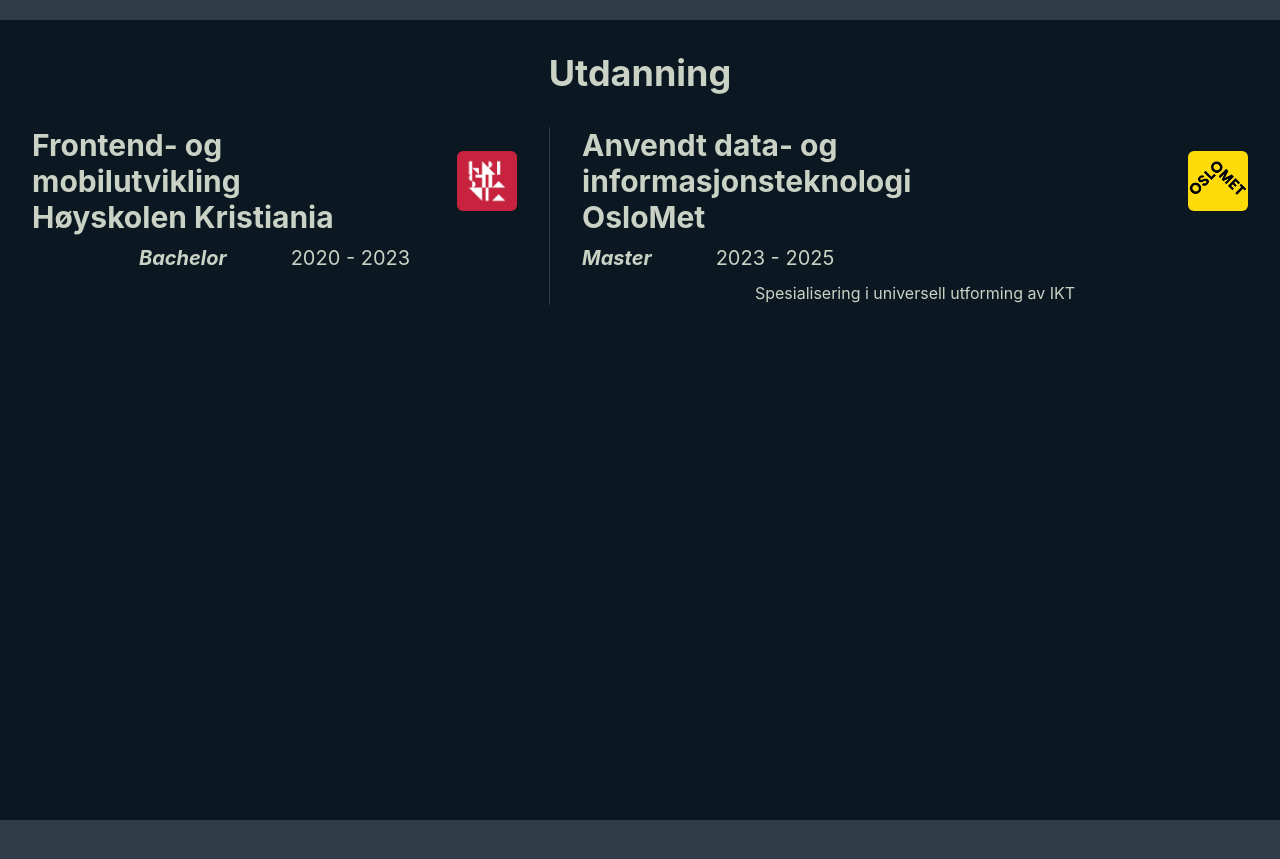
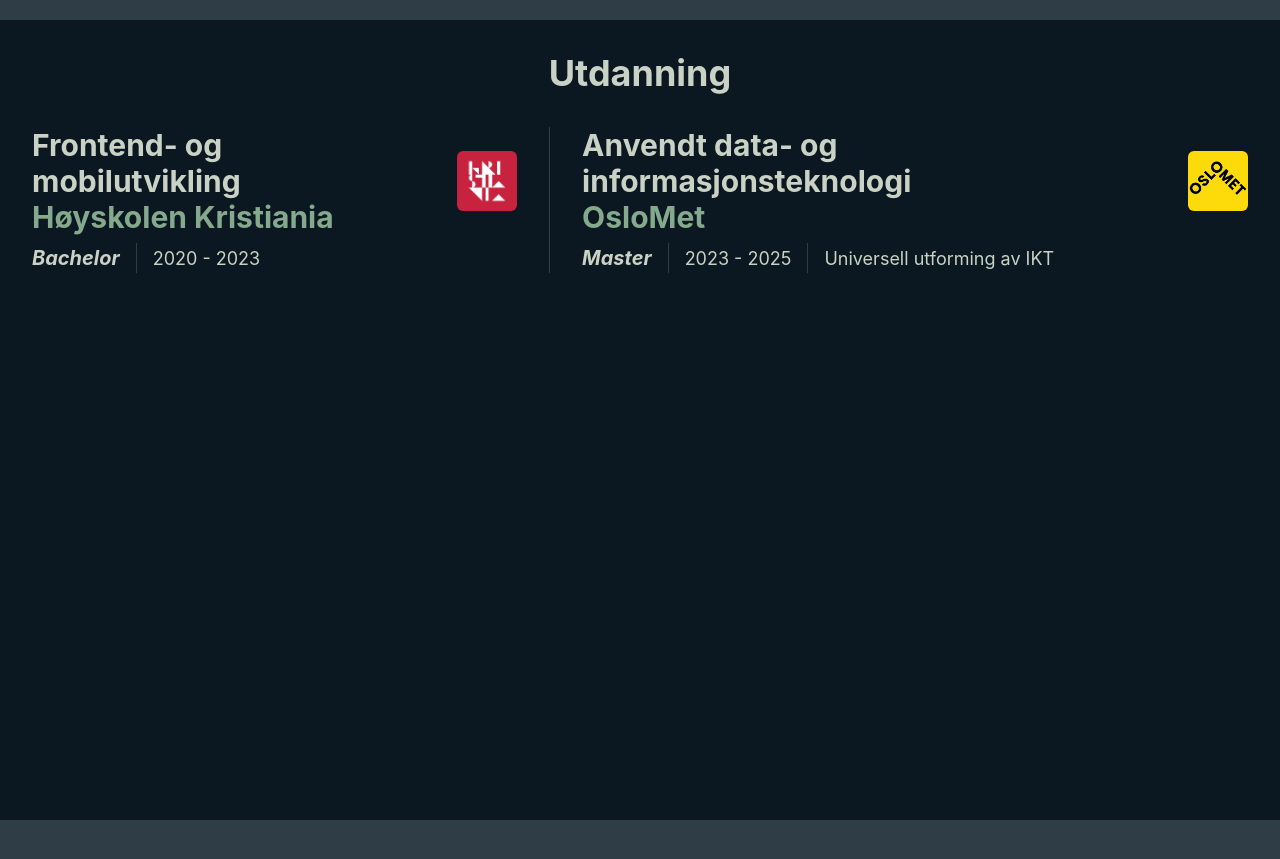
Before and after one commit to PetterTSaatvedt/portfolio, a React (Create React App) app: page / in a window 1280 px wide. Shown: the part 780-1639 px from the top of the page. Built offline with nearby package versions, Linux system fonts and the light colour scheme.

Commit message:
Styling and layout adjustments (education)

```diff
--- a/src/components/EducationSection.js
+++ b/src/components/EducationSection.js
@@ -26,27 +26,31 @@
             >
                 <Box>
                     <VStack>
-                        <HStack spacing={8}>
-                            <Heading as="h2" size="lg">{firstStudyName} <br /> {firstSchoolName}</Heading>
+                        <HStack justifyContent="space-between" width="100%" spacing={8}>
+                            <Heading as="h2" size="lg">{firstStudyName} <br />
+                                <Heading as="h2" size="lg" color="#84a98c">{firstSchoolName}</Heading>
+                            </Heading>
                             <Image src={require("../images/kristiania.png")} h="60px" rounded="md" />
                         </HStack>
-                        <HStack spacing={16}>
+                        <HStack spacing={4} justifyContent="start" width="100%" divider={<StackDivider borderColor="#2f3e46"/>}>
                             <Text fontSize="xl" fontStyle="italic" fontWeight="bold">Bachelor</Text>
-                            <Text fontSize="xl">2020 - 2023</Text>
+                            <Text fontSize="lg">2020 - 2023</Text>
                         </HStack>
                     </VStack>
                 </Box>
                 <Box>
-                    <VStack>
-                        <HStack spacing={8}>
-                            <Heading as="h2" size="lg">{secondStudyName} <br /> {secondSchoolName}</Heading>
+                    <VStack alignItems="start">
+                        <HStack justifyContent="space-between" width="100%" spacing={8}>
+                            <Heading as="h2" size="lg">{secondStudyName} <br />
+                                <Heading as="h2" size="lg" color="#84a98c">{secondSchoolName}</Heading>
+                            </Heading>
                             <Image src={require("../images/oslomet.png")} h="60px" rounded="md" />
                         </HStack>
-                        <HStack spacing={16} justifyContent="start" width="100%">
+                        <HStack spacing={4} divider={<StackDivider borderColor="#2f3e46"/>}>
                             <Text fontSize="xl" fontStyle="italic" fontWeight="bold">Master</Text>
-                            <Text fontSize="xl">2023 - 2025</Text>
+                            <Text fontSize="lg">2023 - 2025</Text>
+                            <Text fontSize="lg">Universell utforming av IKT</Text>
                         </HStack>
-                        <Text>Spesialisering i universell utforming av IKT</Text>
                     </VStack>
                 </Box>
             </Stack>
```
